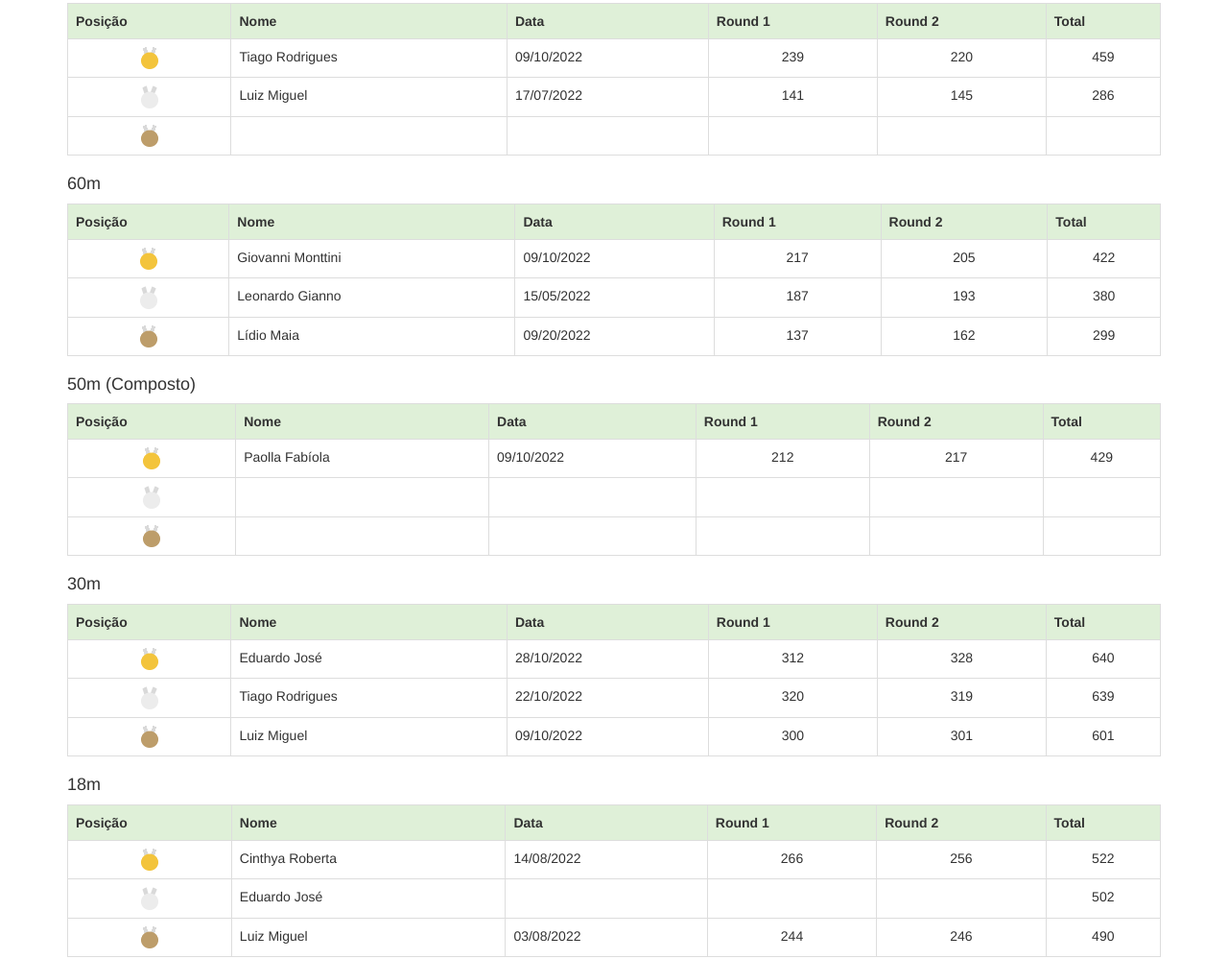
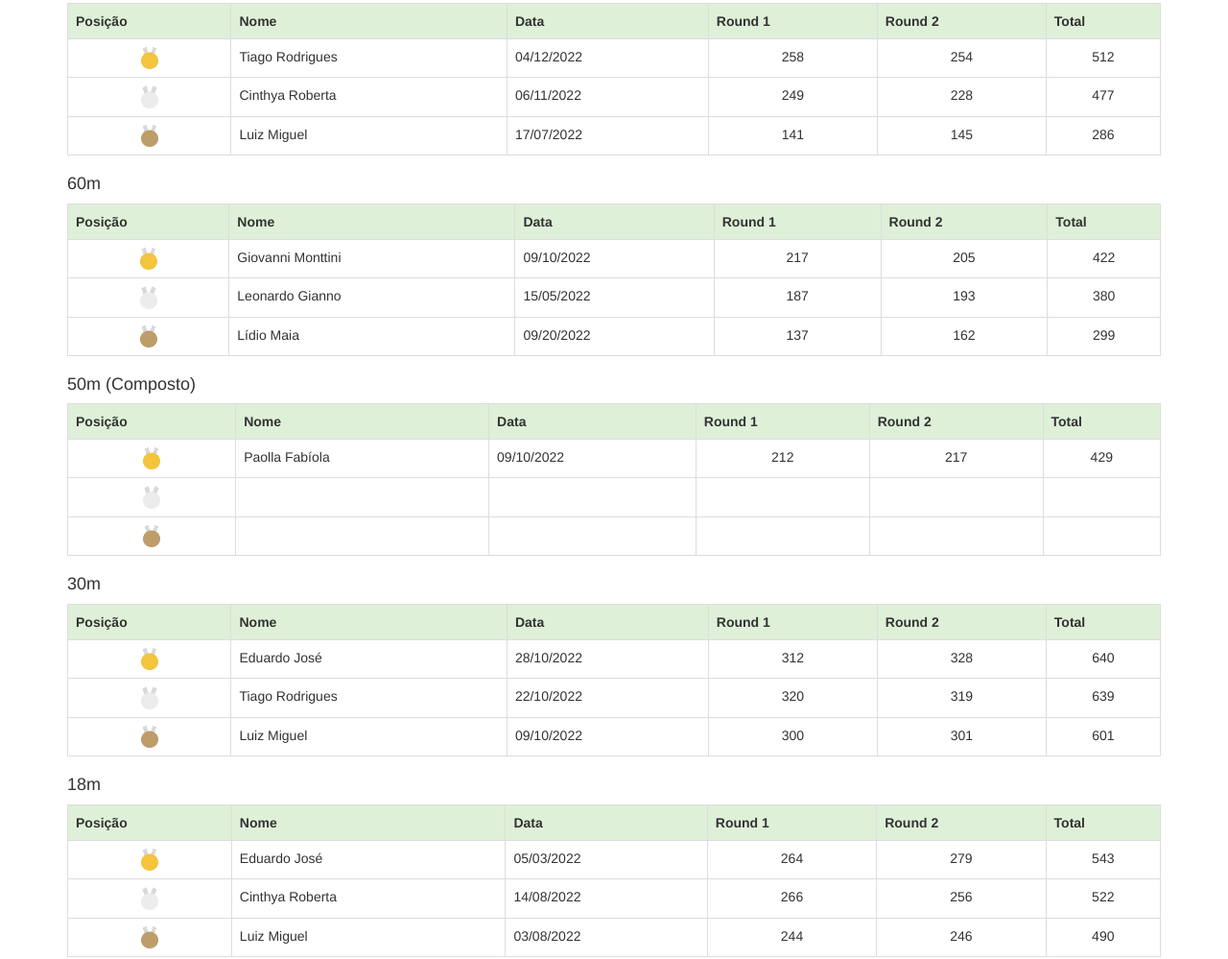
Before and after one commit to tsrweb/bac, a plain HTML site: page index.html in a window 1280 px wide. Shown: the part 100-1099 px from the top of the page at 96% size. Drawn offline with nearby package versions, Linux system fonts and the light colour scheme.

Commit message:
Adição dos resultados até a data presente 15/03/2023

```diff
--- a/index.html
+++ b/index.html
@@ -51,28 +51,28 @@
             <tr>
               <td style="text-align: center;"><img src="img/medalOuro.png"></td>
               <td>Tiago Rodrigues</td>
-              <td>09/10/2022</td>
-              <td class="pontuacao">239</td>
-              <td class="pontuacao">220</td>
-              <td class="pontuacao">459</td>
+              <td>04/12/2022</td>
+              <td class="pontuacao">258</td>
+              <td class="pontuacao">254</td>
+              <td class="pontuacao">512</td>
             </tr>
 
             <tr>
               <td style="text-align: center;"><img src="img/medalPrata.png"></td>
+              <td>Cinthya Roberta</td>
+              <td>06/11/2022</td>
+              <td class="pontuacao">249</td>
+              <td class="pontuacao">228</td>
+              <td class="pontuacao">477</td>
+            </tr>
+
+            <tr>
+              <td style="text-align: center;"><img src="img/medalBronse.png"></td>
               <td>Luiz Miguel</td>
               <td>17/07/2022</td>
               <td class="pontuacao">141</td>
               <td class="pontuacao">145</td>
               <td class="pontuacao">286</td>
-            </tr>
-
-            <tr>
-              <td style="text-align: center;"><img src="img/medalBronse.png"></td>
-              <td></td>
-              <td></td>
-              <td class="pontuacao"></td>
-              <td class="pontuacao"></td>
-              <td class="pontuacao"></td>
             </tr>
 
           </table>
@@ -210,20 +210,20 @@
 
             <tr>
               <td style="text-align: center;"><img src="img/medalOuro.png"></td>
+              <td>Eduardo José</td>
+              <td>05/03/2022</td>
+              <td class="pontuacao">264</td>
+              <td class="pontuacao">279</td>
+              <td class="pontuacao">543</td>
+            </tr>
+
+            <tr>
+              <td style="text-align: center;"><img src="img/medalPrata.png"></td>
               <td>Cinthya Roberta</td>
               <td>14/08/2022</td>
               <td class="pontuacao">266</td>
               <td class="pontuacao">256</td>
               <td class="pontuacao">522</td>
-            </tr>
-
-            <tr>
-              <td style="text-align: center;"><img src="img/medalPrata.png"></td>
-              <td>Eduardo José</td>
-              <td></td>
-              <td class="pontuacao"></td>
-              <td class="pontuacao"></td>
-              <td class="pontuacao">502</td>
             </tr>
 
             <tr>
```
